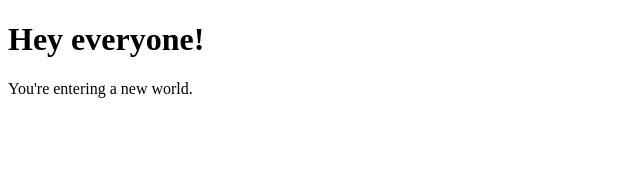
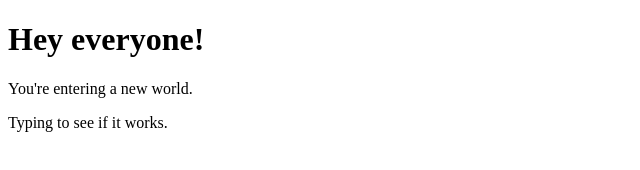
Before and after one commit to designry888/test-project, a plain HTML site: page index.html in a window 1280 px wide. Shown: the whole page, without its empty margins (0-640 px from the left). Drawn offline with Linux system fonts and the light colour scheme.

Commit message:
simulate new feature

```diff
--- a/index.html
+++ b/index.html
@@ -8,5 +8,6 @@
 <body>
   <h1>Hey everyone!</h1>
   <p>You're entering a new world.</p>
+  <div>Typing to see if it works.</div>
 </body>
 </html>
```
